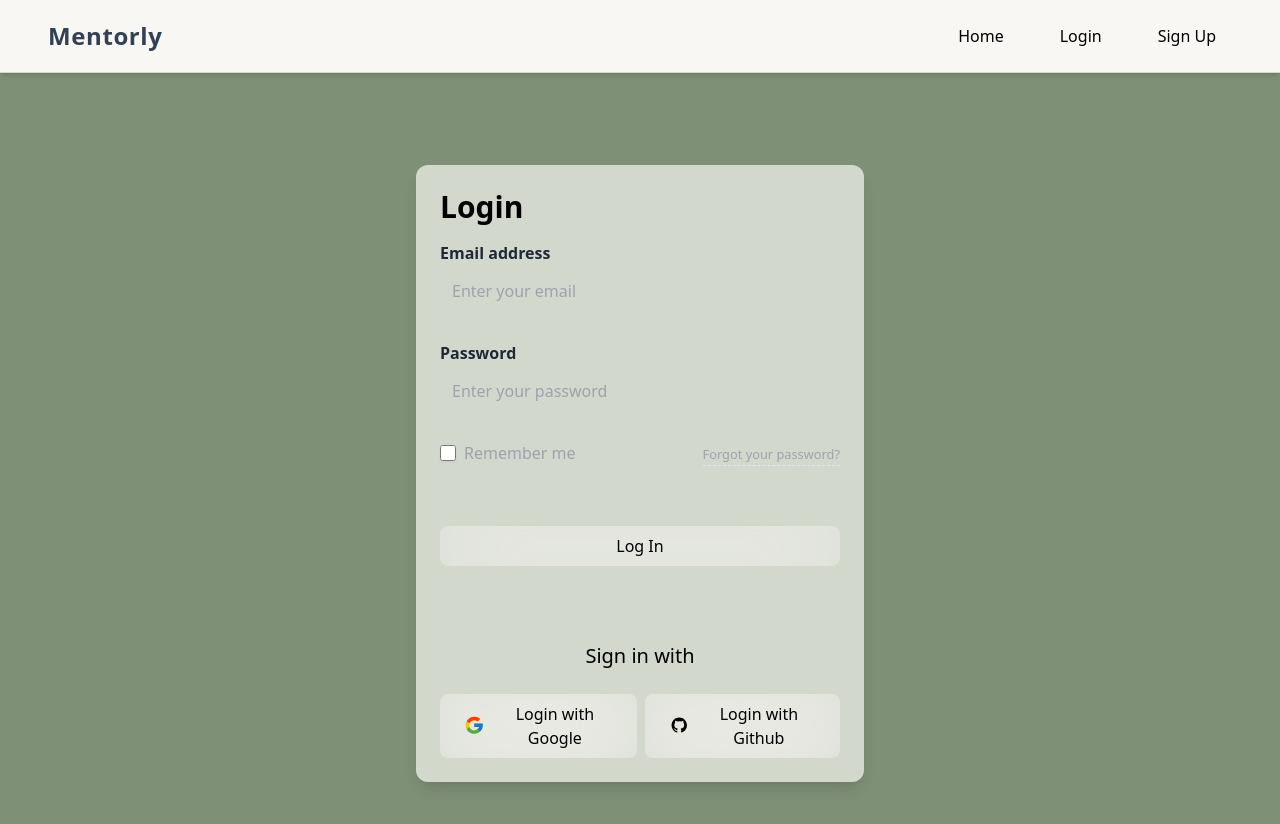
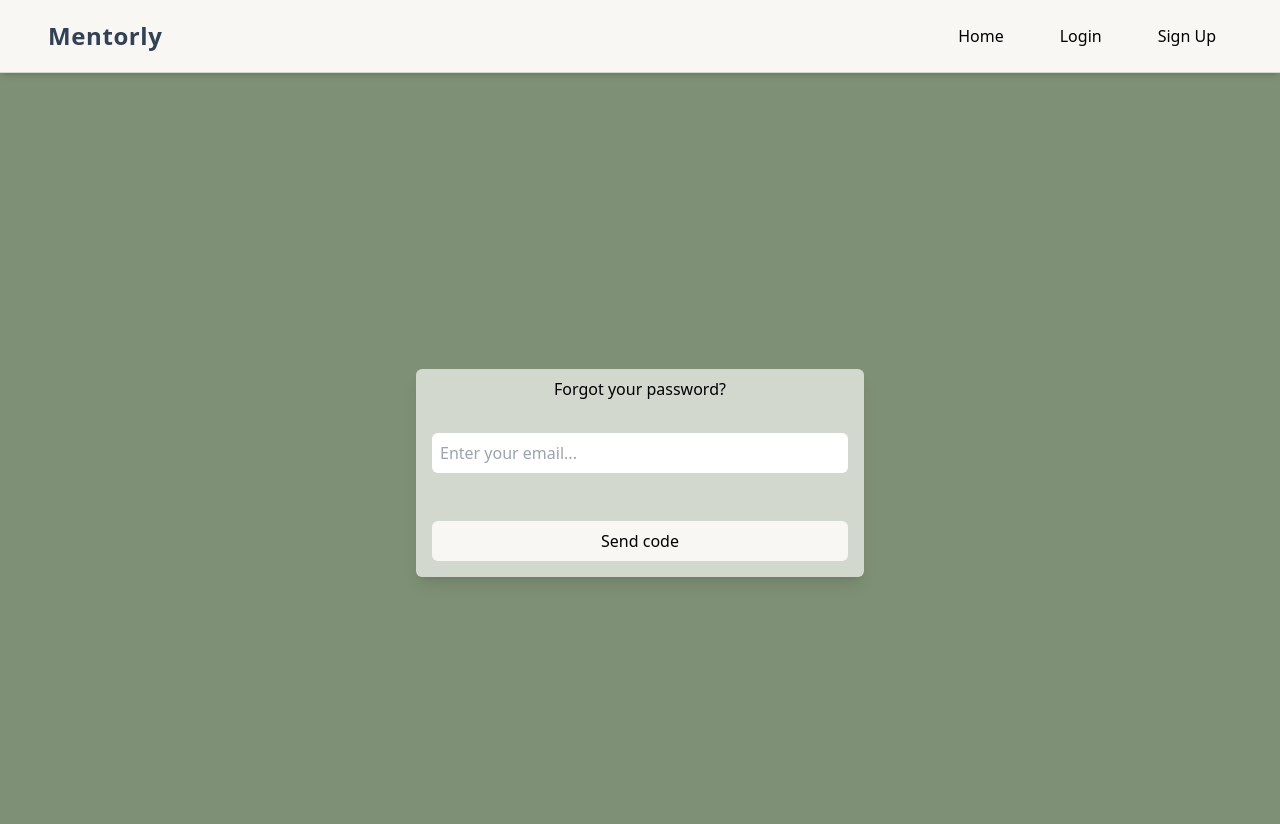
Before and after one commit to JacarandaOlias/proyecto2526frontend-JoseManuelbg, a React (Vite) app: page /forgotPassword in a window 1280 px wide. Before the commit this address led to /login. Shown: the top 824 px of the page. Built offline with nearby package versions, Linux system fonts and the light colour scheme.

Commit message:
Recuperacion de contraseña

```diff
--- a/src/App.tsx
+++ b/src/App.tsx
@@ -11,6 +11,8 @@ import { AuthProvider } from './context/AuthContext'
 import UserFinder from './pages/UserFinder'
 import SeeProfile from './pages/SeeProfile'
 import SeeRequests from './pages/SeeRequest'
+import ForgotPassword from './pages/ForgotPasswordEmail'
+import ResetPassword from './pages/ResetPassword'
 function App() {
   return (
     <AuthProvider>
@@ -22,7 +24,8 @@ function App() {
           <Route path='/login' element={<Login />} />
           <Route path='/signup' element={<MultiStepForm/>} />
           <Route path='/seeProfile/:id' element={<SeeProfile />} />
-
+          <Route path='/forgotPassword' element={<ForgotPassword />} />
+          <Route path="/reset-password" element={<ResetPassword />} />
 
           {/* --- PROTECTED ROUTES (Any logged-in user) --- */}
           {/* Note: No allowedRoles passed means any valid token can enter */}
--- a/src/Navbar.tsx
+++ b/src/Navbar.tsx
@@ -62,13 +62,19 @@ const isAdmin = user?.roles?.some(role =>
                 {/* Opciones Generales */}
                 <li>
                   <Link to="/findMentor" onClick={() => setOpenU(false)} className="flex w-full text-sm items-center rounded-md p-3 hover:bg-slate-100 transition-all text-slate-800">
-                    <i className="fa fa-cog mr-2"></i> Find mentors
+                    <svg className="mr-2" width="20px" height="20px" viewBox="0 0 20 20" xmlns="http://www.w3.org/2000/svg"><path d="M17.545 15.467l-3.779-3.779a6.15 6.15 0 0 0 .898-3.21c0-3.417-2.961-6.377-6.378-6.377A6.185 6.185 0 0 0 2.1 8.287c0 3.416 2.961 6.377 6.377 6.377a6.15 6.15 0 0 0 3.115-.844l3.799 3.801a.953.953 0 0 0 1.346 0l.943-.943c.371-.371.236-.84-.135-1.211zM4.004 8.287a4.282 4.282 0 0 1 4.282-4.283c2.366 0 4.474 2.107 4.474 4.474a4.284 4.284 0 0 1-4.283 4.283c-2.366-.001-4.473-2.109-4.473-4.474z"/></svg> Find mentors
 
                   </Link>
                 </li>
                 <li>
                   <Link to="/edit" onClick={() => setOpenU(false)} className="flex w-full text-sm items-center rounded-md p-3 hover:bg-slate-100 transition-all text-slate-800">
                     <i className="fa fa-cog mr-2"></i> Edit Profile
+                  </Link>
+                </li>
+                <li>
+                  <Link to="/seeRequests" onClick={() => setOpenU(false)} className="flex w-full text-sm items-center rounded-md p-3 hover:bg-slate-100 transition-all text-slate-800">
+                    <i className="fa fa-archive mr-2"></i> See requests
+
                   </Link>
                 </li>
 
--- /dev/null
+++ b/src/pages/ForgotPasswordEmail.tsx
@@ -0,0 +1,60 @@
+import { useState } from "react"
+import { notify } from "../reusable/Notification";
+import emailjs from '@emailjs/browser';
+
+export default function ForgotPassword(){
+
+    const [email, setEmail] = useState("");
+
+   const handleSubmit = async (e: React.FormEvent) => {
+    e.preventDefault();
+    if (!email) {
+        return notify("Introduce un email", 'error');
+    }
+
+    try {
+            const res = await fetch(`http://localhost:8080/forgot-password?email=${email}`, {
+            method: "POST",
+            headers: { "Content-Type": "application/json" },
+        });
+
+        const token = await res.text();
+
+        if (!res.ok) {
+            notify("Usuario no encontrado", "error");
+            return;
+        }
+
+        const resetUrl = `http://localhost:5173/reset-password?token=${token}`;
+
+        await emailjs.send(
+            "service_c2b7b8y",
+            "template_53futik",
+            {
+                email: email,
+                link: resetUrl,
+            },
+            "fI1c9TlnKEMyykZn-"
+        );
+
+        notify("Email de recuperación enviado con éxito", "success");
+
+    } catch (error) {
+        notify("No se pudo conectar con el servidor", "error");
+        console.error(error);
+    }
+};
+
+    return (
+        <div className="bg-salviaGreen min-h-screen flex  items-center justify-center p-4">
+            <form onSubmit={handleSubmit} className="flex bg-sageGrey backdrop-blur-2xl shadow-lg flex-col gap-4 rounded-md w-full max-h-md max-w-md mx-auto">
+
+                    <h2 className="flex justify-center mt-2">Forgot your password?</h2>
+                <input value={email} onChange={(e) => setEmail(e.target.value)} className="flex m-4 rounded-md py-2 px-2" type="email" placeholder="Enter your email..." />
+                <button type="submit" className="bg-brokenWhite justify-center transition-all duration-500 m-4 py-2 rounded-md hover:bg-salviaGreen/70" >Send code</button>
+
+
+</form>
+        </div>
+    )
+}
--- a/src/pages/Login.tsx
+++ b/src/pages/Login.tsx
@@ -1,6 +1,6 @@
 import { useState } from "react";
 import { useAuth } from "../context/AuthContext";
-import { useNavigate } from "react-router-dom";
+import { Link, useNavigate } from "react-router-dom";
 import type { AuthResponse } from "../models/AuthResponse";
 import { notify } from "../reusable/Notification";
 
@@ -90,7 +90,7 @@ className="backdrop-blur-lg bg-brokenWhite/70 p-6 rounded-xl shadow-lg w-full fl
 
 </div>
 
-<a href="#" className="text-gray-400 border-b border-dashed"><small>Forgot your password?</small></a>
+<Link to='/forgotPassword' className="text-gray-400 border-b border-dashed"><small>Forgot your password?</small></Link>
 
 </div>
 
--- /dev/null
+++ b/src/pages/ResetPassword.tsx
@@ -0,0 +1,89 @@
+import { useState, useEffect } from "react";
+import { useSearchParams, useNavigate } from "react-router-dom";
+import { notify } from "../reusable/Notification";
+
+export default function ResetPassword() {
+    const [searchParams] = useSearchParams();
+    const [password, setPassword] = useState("");
+    const [confirmPassword, setConfirmPassword] = useState("");
+    const navigate = useNavigate();
+
+    // Extraemos el token de la URL (?token=...)
+    const token = searchParams.get("token");
+
+    useEffect(() => {
+        if (!token) {
+            notify("Token no encontrado o inválido", "error");
+            navigate("/login");
+        }
+    }, [token, navigate]);
+
+    const handleSubmit = async (e: React.FormEvent) => {
+        e.preventDefault();
+
+        if (password !== confirmPassword) {
+            return notify("Las contraseñas no coinciden", "error");
+        }
+
+        try {
+            const res = await fetch("http://localhost:8080/reset-password/save", {
+                method: "POST",
+                headers: { "Content-Type": "application/json" },
+                body: JSON.stringify({
+                    token: token,
+                    newPassword: password
+                }),
+            });
+
+            if (res.ok) {
+                notify("¡Contraseña actualizada con éxito!", "success");
+                navigate("/login");
+            } else {
+                const errorText = await res.text();
+                notify(errorText || "Error al actualizar", "error");
+            }
+        } catch (error) {
+            notify("Error de conexión", "error");
+            console.error(error);
+        }
+    };
+
+    return (
+        <div className="bg-salviaGreen min-h-screen flex items-center justify-center p-4">
+            <form onSubmit={handleSubmit} className="flex bg-sageGrey backdrop-blur-2xl shadow-lg flex-col gap-4 rounded-md w-full max-w-md mx-auto p-6">
+                <h2 className="text-center text-xl font-semibold mb-2">Create New Password</h2>
+
+                <div className="flex flex-col gap-1">
+                    <label className="text-sm ml-4">New Password</label>
+                    <input
+                        value={password}
+                        onChange={(e) => setPassword(e.target.value)}
+                        className="m-2 rounded-md py-2 px-2 text-black"
+                        type="password"
+                        placeholder="••••••••"
+                        required
+                    />
+                </div>
+
+                <div className="flex flex-col gap-1">
+                    <label className="text-sm ml-4">Confirm Password</label>
+                    <input
+                        value={confirmPassword}
+                        onChange={(e) => setConfirmPassword(e.target.value)}
+                        className="m-2 rounded-md py-2 px-2 text-black"
+                        type="password"
+                        placeholder="••••••••"
+                        required
+                    />
+                </div>
+
+                <button
+                    type="submit"
+                    className="bg-brokenWhite transition-all duration-500 mt-4 py-2 rounded-md hover:bg-salviaGreen/70 font-medium"
+                >
+                    Reset Password
+                </button>
+            </form>
+        </div>
+    );
+}
```
